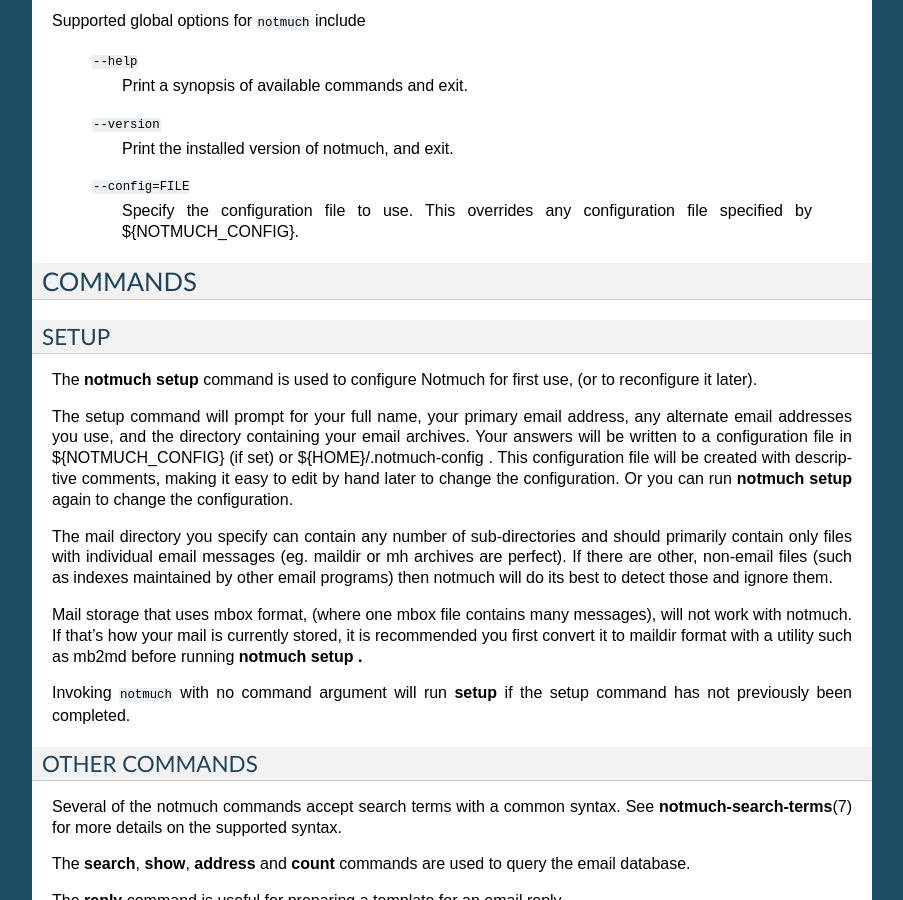
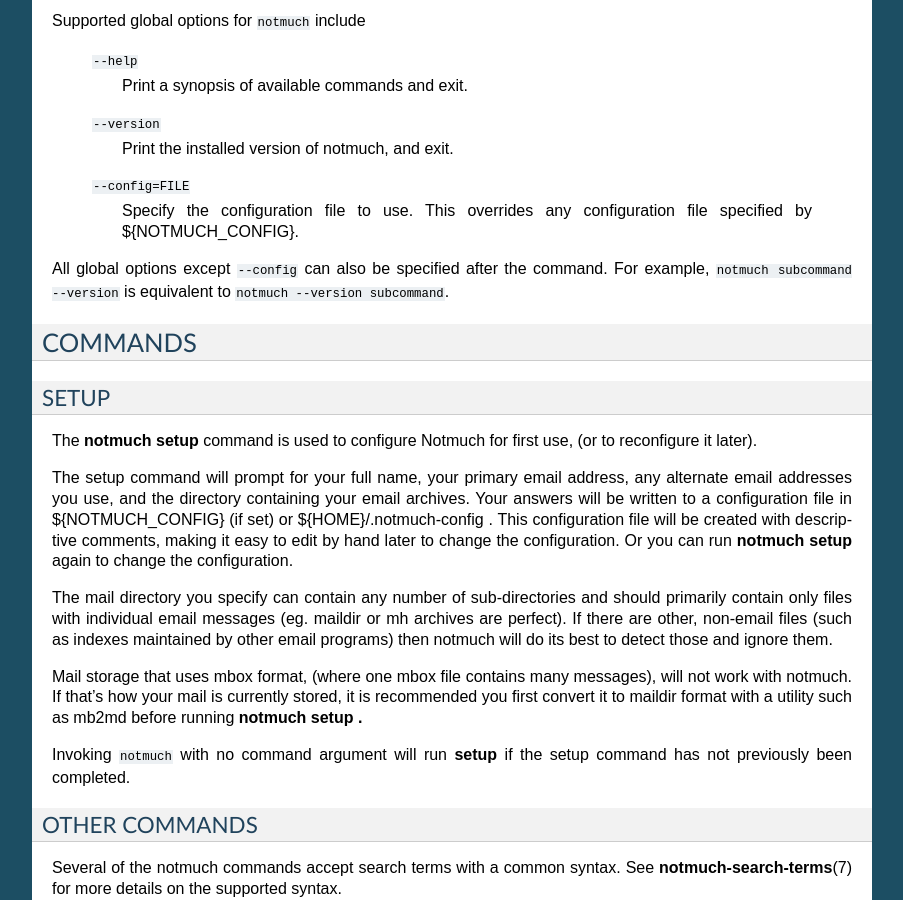
Before and after one commit to notmuch/notmuch, a Sphinx documentation site: the page built from doc/man1/notmuch.rst, in a window 1280 px wide and 900 px high, scrolled down 663 px. Shown: the whole window, without its empty margins (198-1101 px from the left). Built offline with Sphinx 7.4.7, drawn with Linux system fonts in a browser that asks for light colours; the version number is read from the project's files by our own code.

Commit message:
doc: add minimal note about shared options.
The example is a bit silly, but notmuch subcommand --help is actually
not equivalent to "notmuch --help subcommand".

```diff
--- a/doc/man1/notmuch.rst
+++ b/doc/man1/notmuch.rst
@@ -48,6 +48,10 @@ Supported global options for ``notmuch`` include
     ``--config=FILE``
         Specify the configuration file to use. This overrides any
         configuration file specified by ${NOTMUCH\_CONFIG}.
+
+All global options except ``--config`` can also be specified after the
+command. For example, ``notmuch subcommand --version`` is equivalent to
+``notmuch --version subcommand``.
 
 COMMANDS
 ========
```
